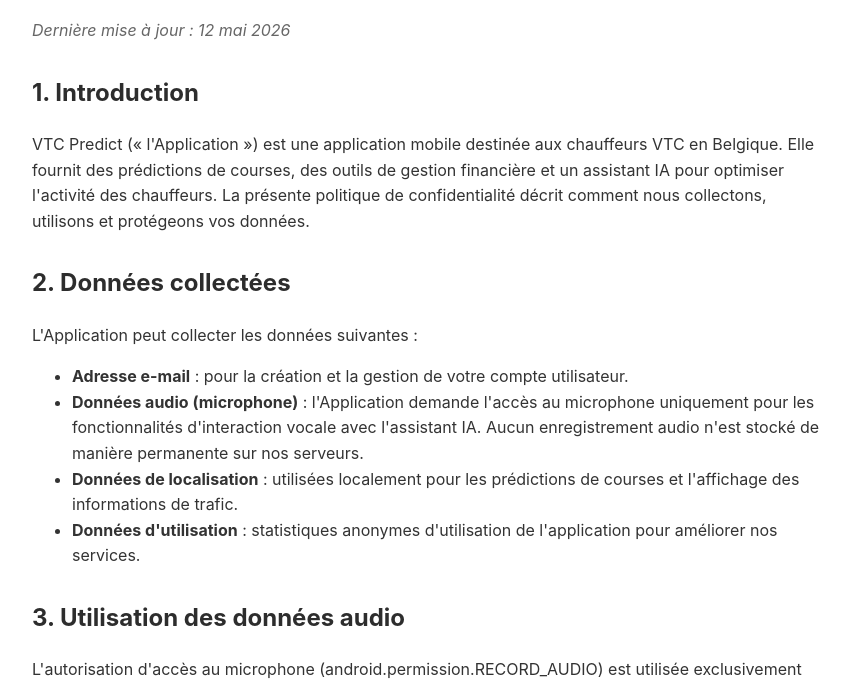
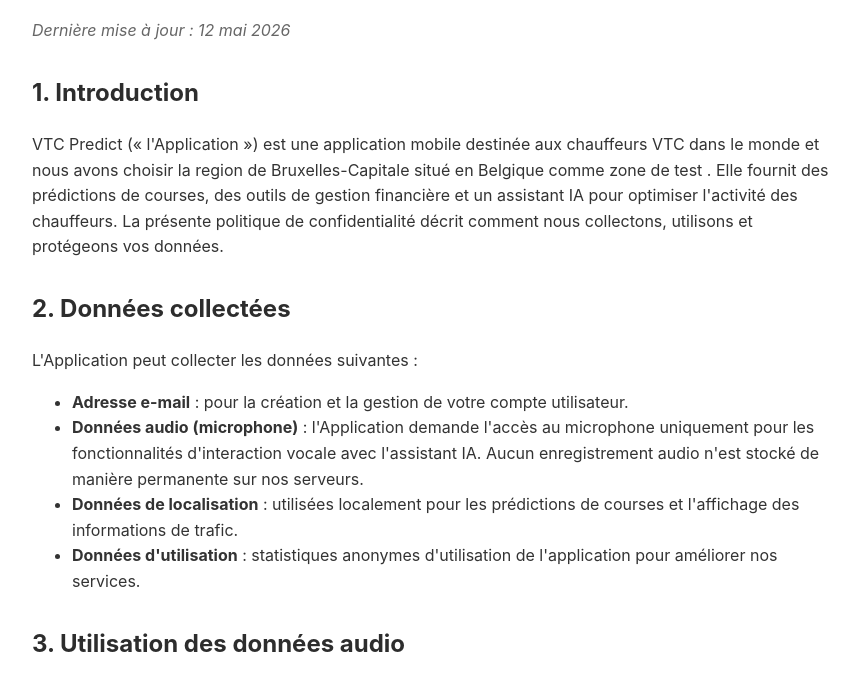
Before and after one commit to djeumou-charles/vtc-predict-api, a website: page privacy-policy.html in a window 1280 px wide. Shown: the part 108-788 px from the top of the page, without its empty margins (208-1067 px from the left). Drawn offline with Linux system fonts and the light colour scheme.

Commit message:
Update privacy-policy.html

```diff
--- a/privacy-policy.html
+++ b/privacy-policy.html
@@ -23,7 +23,7 @@
     <p class="last-updated">Dernière mise à jour : 12 mai 2026</p>
 
     <h2>1. Introduction</h2>
-    <p>VTC Predict (« l'Application ») est une application mobile destinée aux chauffeurs VTC en Belgique. Elle fournit des prédictions de courses, des outils de gestion financière et un assistant IA pour optimiser l'activité des chauffeurs. La présente politique de confidentialité décrit comment nous collectons, utilisons et protégeons vos données.</p>
+    <p>VTC Predict (« l'Application ») est une application mobile destinée aux chauffeurs VTC dans le monde et nous avons choisir la region de Bruxelles-Capitale situé en Belgique comme zone de test . Elle fournit des prédictions de courses, des outils de gestion financière et un assistant IA pour optimiser l'activité des chauffeurs. La présente politique de confidentialité décrit comment nous collectons, utilisons et protégeons vos données.</p>
 
     <h2>2. Données collectées</h2>
     <p>L'Application peut collecter les données suivantes :</p>
```
